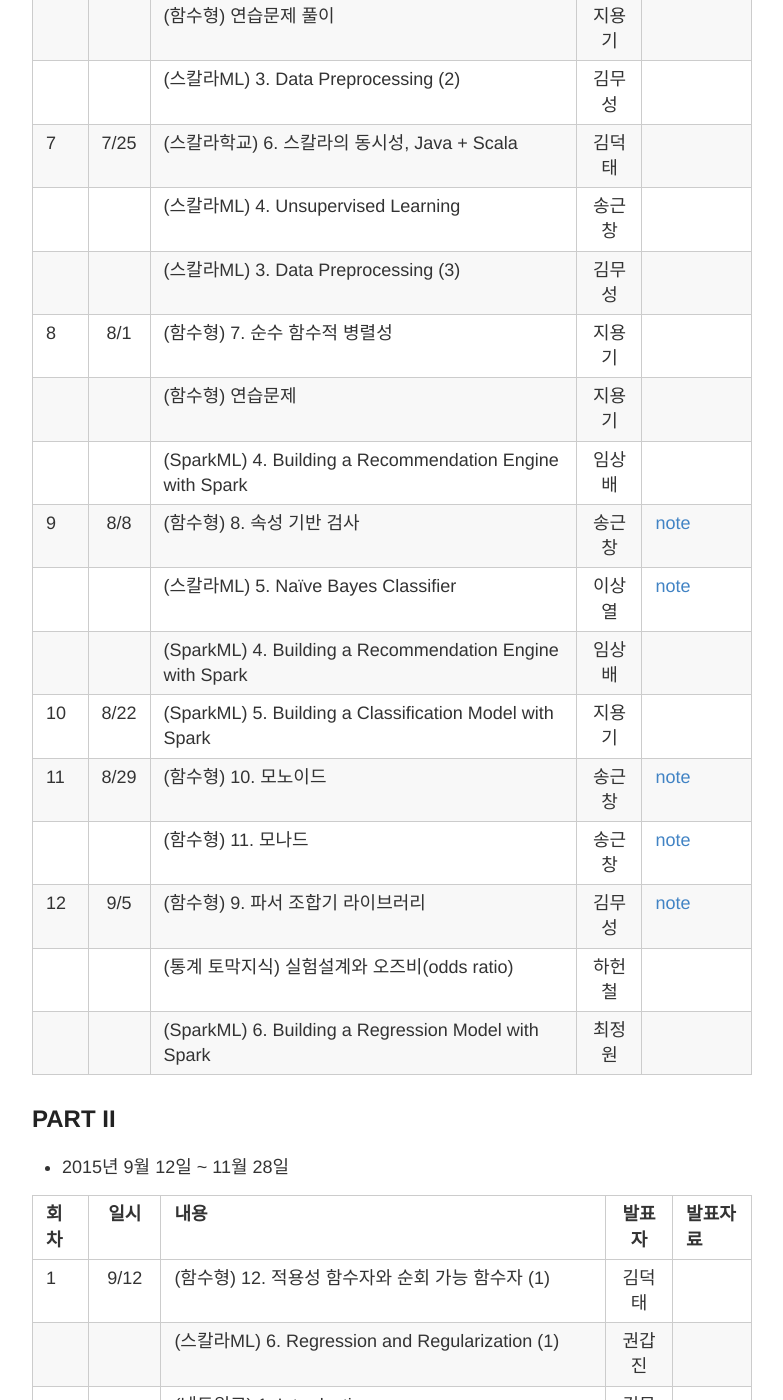
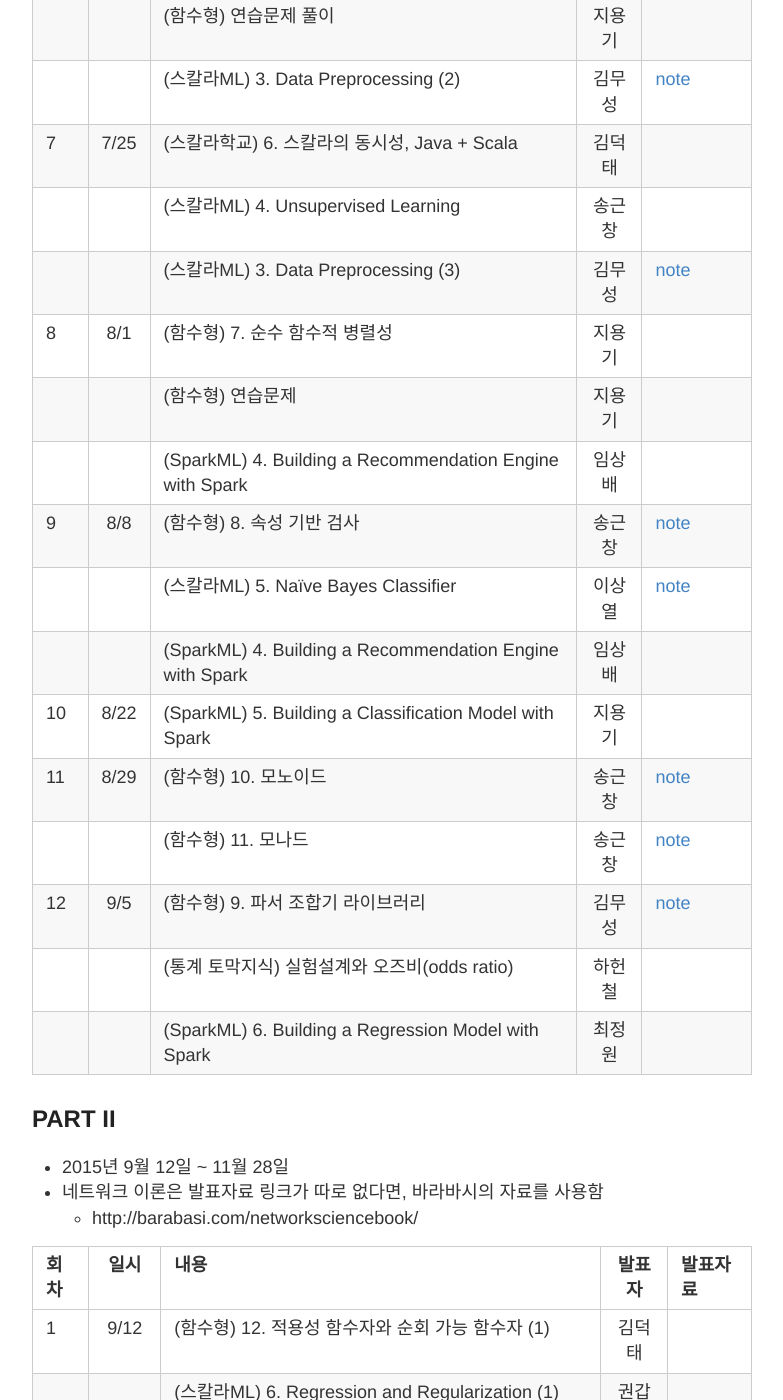
Before and after one commit to sezinie/ScalaML, a Jekyll site: the page built from _posts/2015-12-1-SCHEDULE.md, in a window 1280 px wide and 1400 px high, scrolled down 2919 px. Shown: the whole window, without its empty margins (248-1031 px from the left). Built offline with Jekyll 4.4.1, drawn with Linux system fonts in a browser that asks for light colours; Markdown is read by kramdown in place of the engine named in the settings; some of the changed text lies outside the part shown.

Commit message:
Update 2015-12-1-SCHEDULE.md

```diff
--- a/_posts/2015-12-1-SCHEDULE.md
+++ b/_posts/2015-12-1-SCHEDULE.md
@@ -64,10 +64,10 @@ title: 스터디 일정 & 커리큘럼 & 발표자료
 | 6 |7/18|(함수형) 6. 순수 함수적 상태 |지용기| |
 |   |    |(SparkML) 3. Obtaining, Processing, and Preparing Data with Spark |권갑진||
 |   |    |(함수형) 연습문제 풀이 |지용기||
-|   |    |(스칼라ML) 3. Data Preprocessing (2) |김무성||
+|   |    |(스칼라ML) 3. Data Preprocessing (2) |김무성|[note](http://nbviewer.ipython.org/github/psygrammer/ScalaML/blob/master/part1/study05/scalaml/03_Data_Preprocessing.ipynb)|
 | 7 |7/25|(스칼라학교) 6. 스칼라의 동시성, Java + Scala |김덕태| |
 |   |    |(스칼라ML) 4. Unsupervised Learning |송근창||
-|   |    |(스칼라ML) 3. Data Preprocessing (3) |김무성||
+|   |    |(스칼라ML) 3. Data Preprocessing (3) |김무성|[note](http://nbviewer.ipython.org/github/psygrammer/ScalaML/blob/master/part1/study05/scalaml/03_Data_Preprocessing.ipynb)|
 | 8 |8/1 |(함수형) 7. 순수 함수적 병렬성 |지용기| |
 |   |    |(함수형) 연습문제 |지용기||
 |   |    |(SparkML) 4. Building a Recommendation Engine with Spark |임상배||
@@ -85,16 +85,17 @@ title: 스터디 일정 & 커리큘럼 & 발표자료
 ## PART II
 
 * 2015년 9월 12일 ~ 11월 28일
+* 네트워크 이론은 발표자료 링크가 따로 없다면, 바라바시의 자료를 사용함
+  -  http://barabasi.com/networksciencebook/
 
 | 회차   | 일시   | 내용                                  | 발표자  |              발표자료                    |
 | -----  |:------:| :-------------------------------------|:-------:|:---------------------------------------- |
 | 1 |9/12 |(함수형) 12. 적용성 함수자와 순회 가능 함수자 (1) |김덕태||
 |   |    |(스칼라ML) 6. Regression and Regularization (1) |권갑진||
-|   |    |(네트워크) 1. Introduction |김무성||
-|   |    |(네트워크) 1. Introduction |이상열||
+|   |    |(네트워크) 1. Introduction |김무성|[note](http://nbviewer.ipython.org/github/psygrammer/ScalaML/blob/master/part2/study01/network/01_Introduction.ipynb)|
 |   |    |(놀러온 손님) 해석학 특강 |고희연||
 | 2 |9/19|(함수형) 12. 적용성 함수자와 순회 가능 함수자 (2) |김덕태||
-|   |    |(SparkML) 7. Building a Clustering Model with Spark  |김무성||
+|   |    |(SparkML) 7. Building a Clustering Model with Spark  |김무성|[note](http://nbviewer.ipython.org/github/psygrammer/ScalaML/blob/master/part2/study02/spark07/07_Building_a_Clustering_Model_with_Spark.ipynb)|
 |   |    |(네트워크) 2. Graph Theory (1) |고희연||
 | 3 |10/3|(함수형) 13. 외부 효과와 입출력 (1) |하헌철| |
 |   |    |(네트워크) 2. Graph Theory (2) |고희연||
@@ -119,5 +120,5 @@ title: 스터디 일정 & 커리큘럼 & 발표자료
 |   |    |(네트워크) 4. The Scale-Free Property (2)  |송영숙||
 |   |    |(네트워크) 5. The Barabási-Albert Model (1)  |송영숙||
 | 11|11/28|(스칼라ML) 8. Kernel Models and Support Vector Machines (2) |박경원| |
-|   |    |(SparkML) 9. Advanced Text Processing with Spark  |김무성||
+|   |    |(SparkML) 9. Advanced Text Processing with Spark  |김무성|[note](http://nbviewer.ipython.org/github/psygrammer/ScalaML/blob/master/part2/study08/sparkml09/9_Advanced_Text_Processing_with_Spark.ipynb)|
 |   |    |(네트워크) 5. The Barabási-Albert Model (2)  |송영숙||
```
